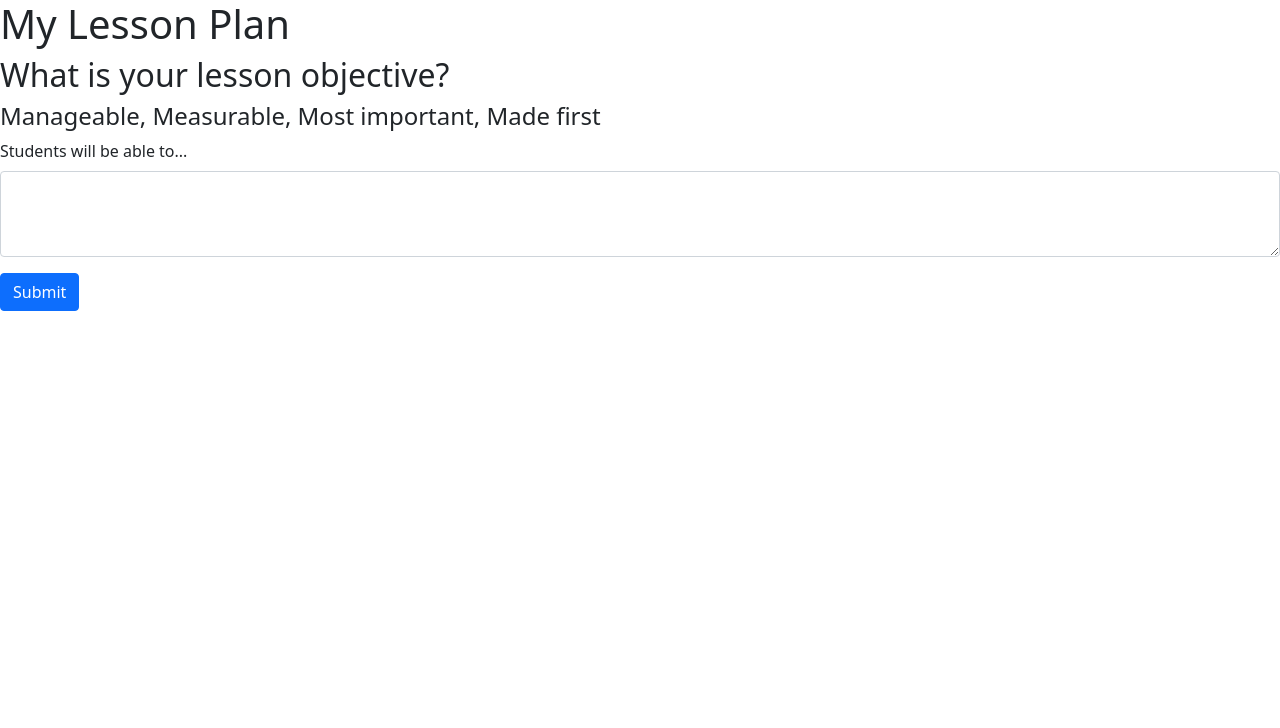
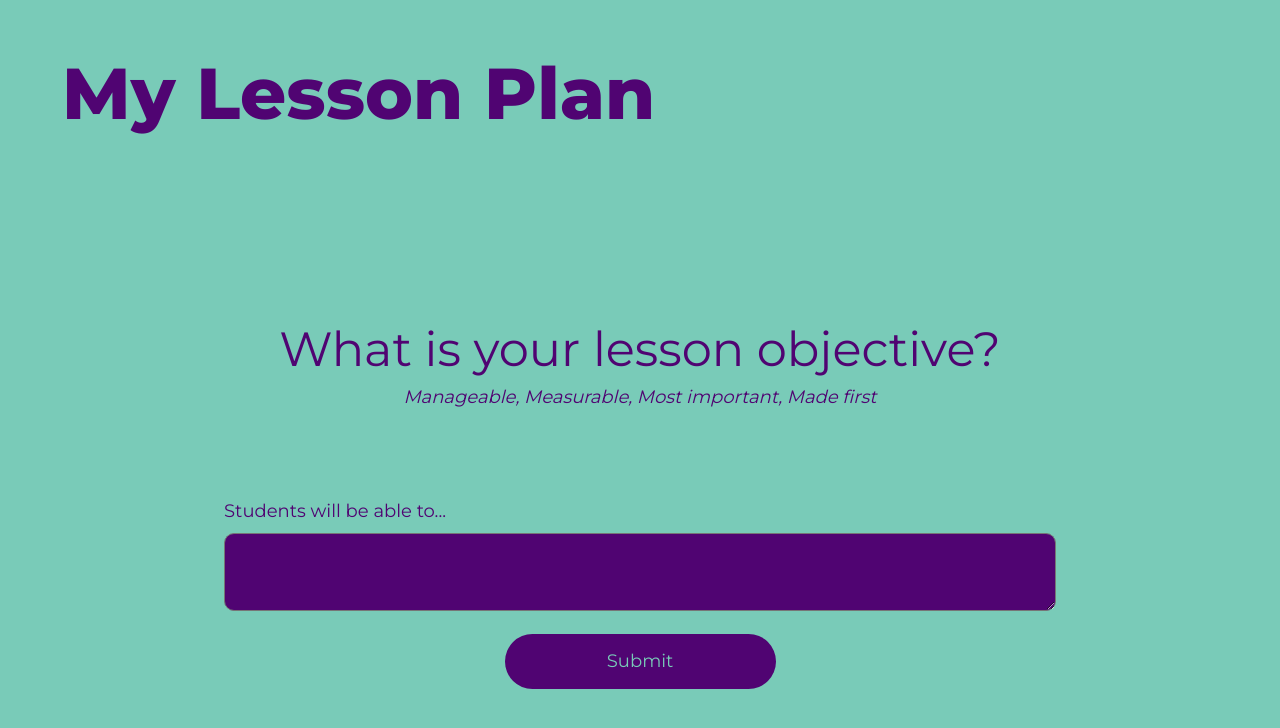
Before and after one commit to Kolawality/Lesson_Planner_V2, a plain HTML site: page index.html in a window 1280 px wide. Drawn offline with nearby package versions, Linux system fonts and the light colour scheme.

Commit message:
UI Completed

```diff
--- a/index.html
+++ b/index.html
@@ -7,17 +7,23 @@
     <link rel="stylesheet" href="https://fonts.googleapis.com/css?family=Roboto:300,400,500,700&display=swap" />
     <link href="https://cdn.jsdelivr.net/npm/bootstrap@5.0.0-beta2/dist/css/bootstrap.min.css" rel="stylesheet" integrity="sha384-BmbxuPwQa2lc/FVzBcNJ7UAyJxM6wuqIj61tLrc4wSX0szH/Ev+nYRRuWlolflfl" crossorigin="anonymous">
 
+    <link rel="preconnect" href="https://fonts.gstatic.com">
+    <link href="https://fonts.googleapis.com/css2?family=Montserrat&display=swap" rel="stylesheet">
+    <link rel="preconnect" href="https://fonts.gstatic.com">
+    <link href="https://fonts.googleapis.com/css2?family=Montserrat:wght@800&display=swap" rel="stylesheet">
+
+    <link rel="stylesheet" href="styles.css">
+
     <title>My Lesson Planning App Version 1</title>
 </head>
 <body>
+    <div class="title_container">
         <h1>My Lesson Plan</h1>
+    </div>
+    <div class="main_wrapper">
+        <div class="main_container">
         <h2>What is your lesson objective?</h2>
         <h4>Manageable, Measurable, Most important, Made first </h4>
-    <!-- <form>
-        <label for="objective">Students will be able to...</label><br>
-        <input type="text" id="objective" name="objective"><br><br>
-        <input type="submit" value="Submit">
-    </form> -->
         <form>
             <div class="mb-3">
                 <label
@@ -25,10 +31,15 @@
                     class="form-label"
                 >
                 Students will be able to...
-            </label>
-            <textarea class="form-control" id="objective" rows="3"></textarea>
+                </label><br>
+                <textarea class="form_control" id="objective" rows="3"></textarea>
             </div>
-        <button type="submit" class="btn btn-primary">Submit</button>
+            <div class="btn_container">
+                <button type="submit" class="btn">Submit</button>
+            </div>
         </form>
+        </div>
+    </div>
+
 </body>
 </html>
--- /dev/null
+++ b/styles.css
@@ -0,0 +1,75 @@
+body {
+  background-color: #79cbb8;
+  color: #500472;
+  font-family: "Montserrat", sans-serif;
+}
+
+.main_wrapper {
+  display: flex;
+  flex-direction: column;
+  align-items: center;
+}
+
+.title_container {
+    margin: 50px;
+}
+
+h1 {
+  font-weight: 900;
+  font-size: 72px;
+  margin-left: 12px;
+  margin-top: 45px;
+}
+
+h2 {
+  font-size: 48px;
+  margin-top: 135px;
+}
+
+h4 {
+  font-style: italic;
+  font-size: 18px;
+  margin-bottom: 89px;
+}
+
+.form-label {
+  font-size: 18px;
+}
+
+.main_container {
+  display: flex;
+  flex-direction: column;
+  align-items: center;
+  width: 65%;
+}
+
+form {
+  width: 100%;
+}
+
+.form_control {
+  background-color: #500472;
+  color:#79cbb8;
+  border-radius: 10px;
+  width: 100%;
+}
+
+.btn_container {
+  display: flex;
+  justify-content: center;
+}
+
+.btn {
+  background-color: #500472;
+  border-radius: 30px;
+  color: #79cbb8;
+  font-size: 18px;
+  width: 271px;
+  height: 55px;
+}
+
+.btn:hover {
+  background-color: #79cbb8;
+  color: #500472;
+  border: solid #500472;
+}
```
Also changed, not shown: package-lock.json (deleted), 1 other file. Lines whose indentation alone changed are shown as unchanged.
